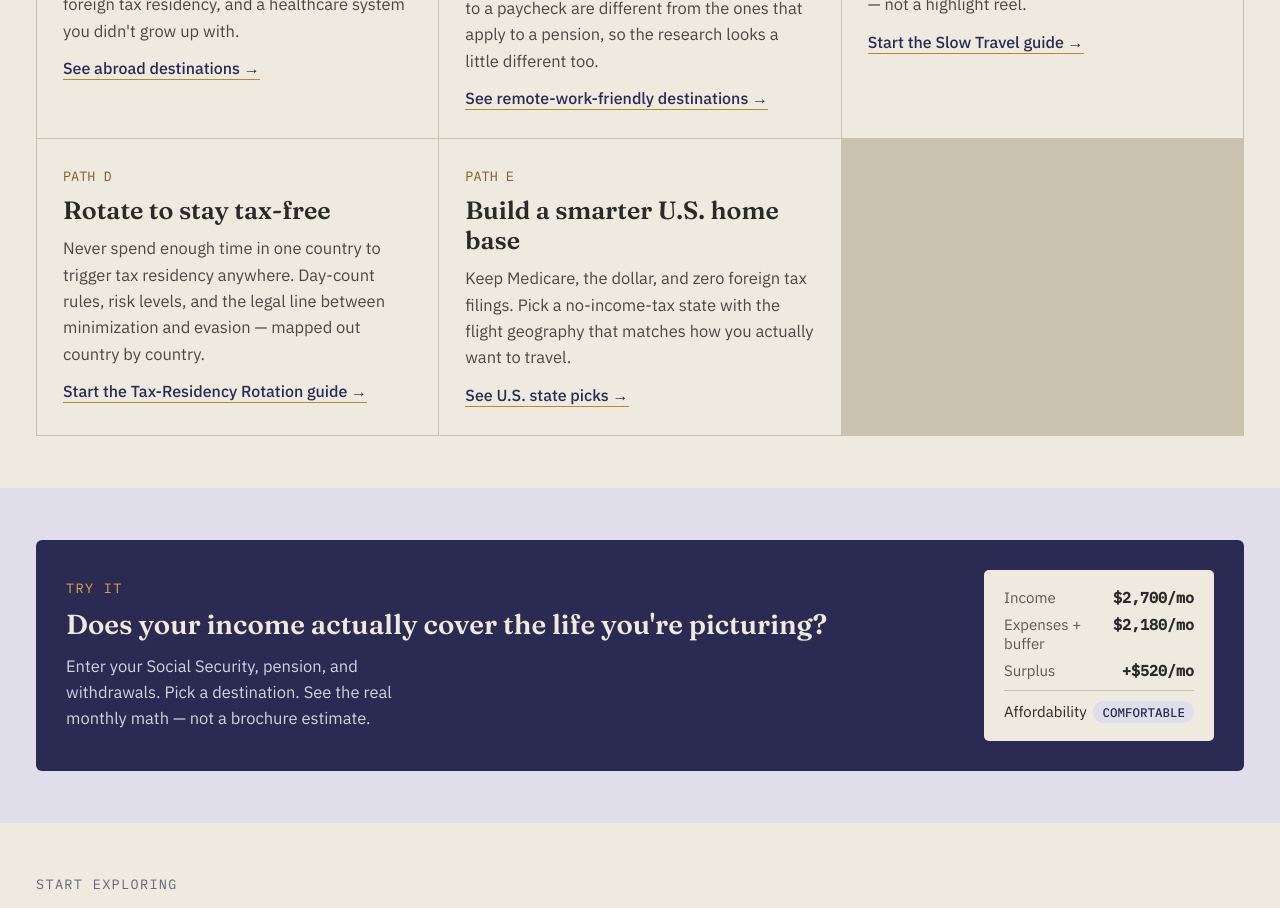
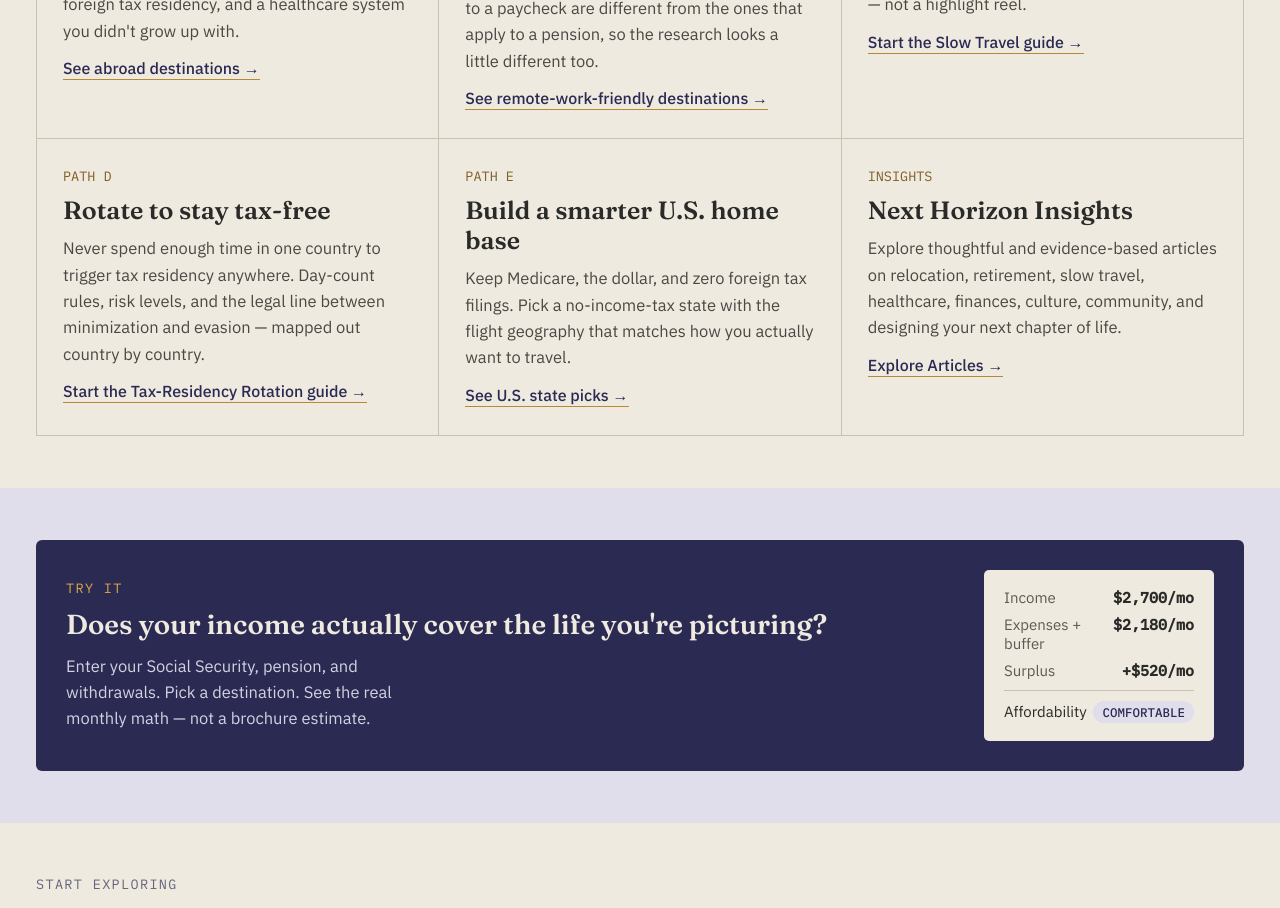
Before and after one commit to lscates1-tech/retirement-navigator, a Next.js app: page / in a window 1280 px wide. Shown: the part 1300-2208 px from the top of the page. Built offline with nearby package versions, Linux system fonts and the light colour scheme.

Commit message:
Convert empty homepage tile into Insights entry point

```diff
--- a/app/page.js
+++ b/app/page.js
@@ -203,6 +203,18 @@ export default async function HomePage() {
               See U.S. state picks →
             </Link>
           </div>
+          <div className={styles.path}>
+            <div className={styles.pathTag}>INSIGHTS</div>
+            <h3>Next Horizon Insights</h3>
+            <p>
+              Explore thoughtful and evidence-based articles on relocation, retirement, slow
+              travel, healthcare, finances, culture, community, and designing your next chapter
+              of life.
+            </p>
+            <Link href="/insights" className={styles.pathLink}>
+              Explore Articles →
+            </Link>
+          </div>
         </div>
       </div>
 
```
